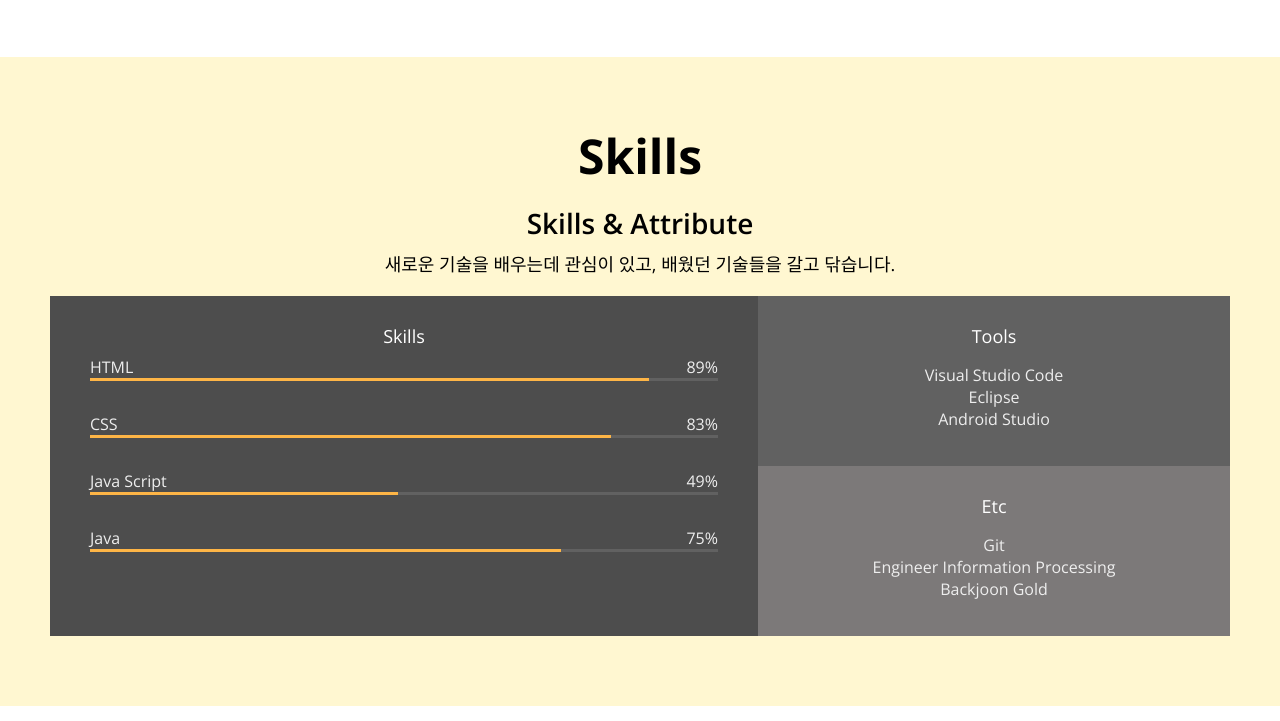
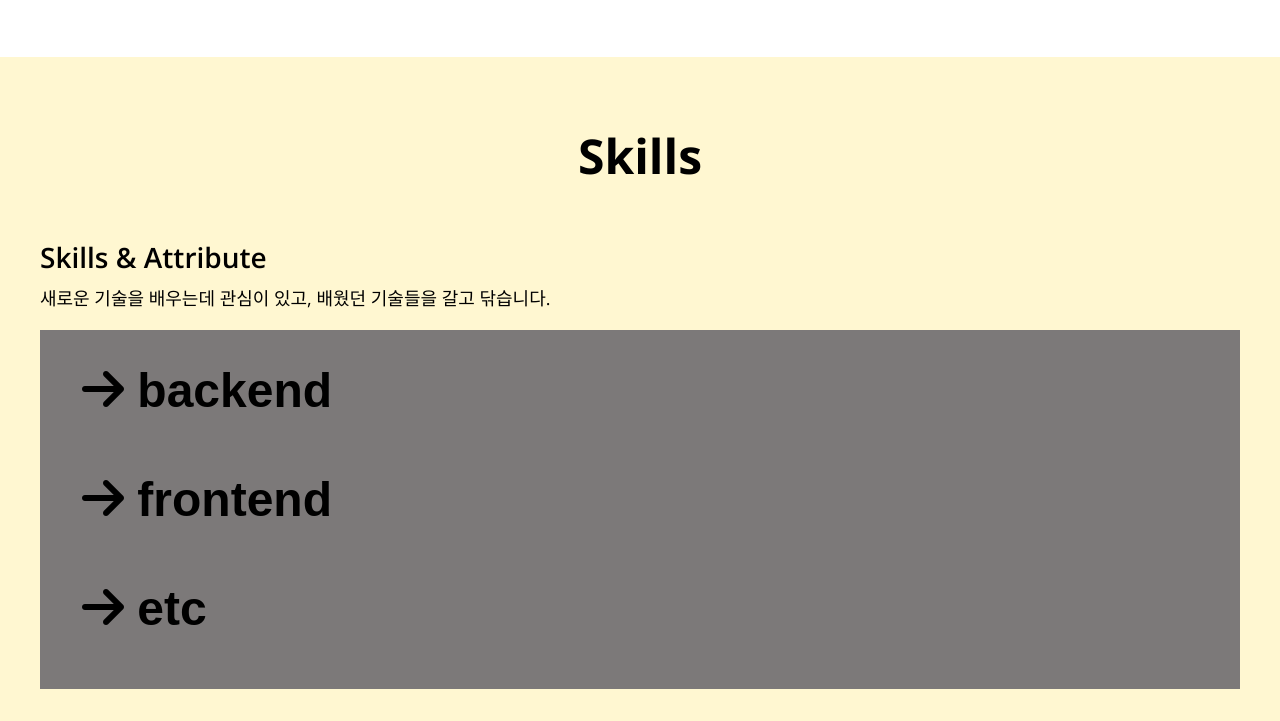
Before and after one commit to wjdtj9656/KJS-Portfolio, a plain HTML site: page index.html in a window 1280 px wide. Shown: the part 1379-2100 px from the top of the page. Drawn offline with nearby package versions, Linux system fonts and the light colour scheme.

Commit message:
change skills view

```diff
--- a/index.html
+++ b/index.html
@@ -1,28 +1,27 @@
 <!DOCTYPE html>
 <html lang="en">
+
 <head>
     <meta charset="UTF-8">
     <meta http-equiv="X-UA-Compatible" content="IE=edge">
     <meta name="viewport" content="width=device-width, initial-scale=1.0">
     <title>KJS's Portfolilio</title>
-    <meta name="description" content="KJS Portfolio"/>
-    <meta name="author" content="KJS"/>
+    <meta name="description" content="KJS Portfolio" />
+    <meta name="author" content="KJS" />
     <link rel="icon" type="image/png" href="images/favicon.png" />
 
     <!--https://fontawesome.com/-->
-    <script
-        src="https://kit.fontawesome.com/153425a482.js"
-        crossorigin="anonymous"
-    ></script>
+    <script src="https://kit.fontawesome.com/153425a482.js" crossorigin="anonymous"></script>
 
     <!--font-family: 'Open Sans', sans-serif;-->
     <!--fonts.google.com-->
     <link rel="preconnect" href="https://fonts.googleapis.com">
     <link rel="preconnect" href="https://fonts.gstatic.com" crossorigin>
     <link href="https://fonts.googleapis.com/css2?family=Open+Sans:wght@400;600;700&display=swap" rel="stylesheet">
-    <link rel="stylesheet" href="style.css"/>
+    <link rel="stylesheet" href="style.css" />
     <script src="main.js" defer></script>
 </head>
+
 <body>
     <!-- 주석단축키 ctrl+/ -->
     <!-- Navbar -->
@@ -47,14 +46,8 @@
     <!-- Home -->
     <section id="home" class="section">
         <div class="home__container">
-            <img
-            src="images/profile.jpg"
-            alt="js's profile"
-            class="home__avatar"
-            width="20%"
-            height="20%"
-            />
-            <h1 class="home__title">Hello, <br/>I'm KJS</h1>
+            <img src="images/profile.jpg" alt="js's profile" class="home__avatar" width="20%" height="20%" />
+            <h1 class="home__title">Welcome <br />I'm KJS</h1>
             <h2 class="home__description">개발자를 꿈꾸는 KJS</h2>
             <button class="home__contact" data-link="#contact">Contact Me</button>
         </div>
@@ -116,71 +109,59 @@
         </div>
     </section>
     <!-- Skills -->
-    <section id="skills" class="section">
+    <section id="skills">
         <div class="section__container">
-            <h1>Skills</h1>
+            <h1 class="skills__title">Skills</h1>
             <h2>Skills & Attribute</h2>
             <p>
                 새로운 기술을 배우는데 관심이 있고, 배웠던 기술들을 갈고 닦습니다.
             </p>
             <div class="skillset">
-                <div class="skillset__left">
-                    <h3 class="skillset__title">Skills</h3>
+                <ul>
+                    <li>
                         <div class="skill">
-                        <div class="skill__description">
-                            <span>HTML</span>
-                            <span>89%</span>
-                        </div>
-                        <div class="skill__bar">
-                            <div class="skill__value" style="width: 89%"></div>
-                        </div>
-                    </div>
-                    <div class="skill">
-                        <div class="skill__description">
-                            <span>CSS</span>
-                            <span>83%</span>
-                        </div>
-                        <div class="skill__bar">
-                            <div class="skill__value" style="width: 83%"></div>
-                        </div>
-                    </div>
-                    <div class="skill">
-                        <div class="skill__description">
-                            <span>Java Script</span>
-                            <span>49%</span>
-                        </div>
-                        <div class="skill__bar">
-                            <div class="skill__value" style="width: 49%"></div>
-                        </div>
-                    </div>
-                    <div class="skill">
-                        <div class="skill__description">
-                            <span>Java</span>
-                            <span>75%</span>
-                        </div>
-                        <div class="skill__bar">
-                            <div class="skill__value" style="width: 75%"></div>
-                        </div>
-                    </div>
-                </div>
-                <div class="skillset__right">
-                    <div class="tools">
-                        <h3 class="skillset__title">Tools</h3>
-                        <ul class="tools__list">
-                            <li><span>Visual Studio Code</span></li>
-                            <li><span>Eclipse</span></li>
-                            <li><span>Android Studio</span></li>
+                            <button class="showBack">
+                                <h1><i class="fa-solid fa-arrow-right skillArrowRightBack"></i>
+                                    <i class="fa-solid fa-arrow-down skillArrowDownBack">
+                                    </i>backend
+                                </h1>
+                            </button>
+                            <ul class="skillBack">
+                                <li>spring</li>
+                                <li>java</li>
                             </ul>
                         </div>
-                    <div class="etc">
-                        <h3 class="skillset__title">Etc</h3>
-                        <ul class="etc__list">
-                            <li><span>Git</span></li>
-                            <li><span>Engineer Information Processing</span></li>
-                            <li><span>Backjoon Gold</span></li>
+                    </li>
+                    <li>
+                        <div class="skill">
+                            <button class="showFront">
+                                <h1><i class="fa-solid fa-arrow-right skillArrowRightFront"></i>
+                                    <i class="fa-solid fa-arrow-down skillArrowDownFront">
+                                    </i>frontend
+                                </h1>
+                            </button>
+                            <ul class="skillFront">
+                                <li>html,css</li>
+                                <li>js</li>
+                                <li>react</li>
                             </ul>
                         </div>
+                    </li>
+                    <li>
+                        <div class="skill">
+                            <button class="showTools">
+                                <h1><i class="fa-solid fa-arrow-right skillArrowRightTools"></i>
+                                    <i class="fa-solid fa-arrow-down skillArrowDownTools">
+                                    </i>etc
+                                </h1>
+                            </button>
+                            <ul class="skillTools">
+                                <li>정보처리기사</li>
+                                <li>Git</li>
+                            </ul>
                         </div>
+                    </li>
+                </ul>
             </div>
         </div>
 
@@ -196,16 +177,8 @@
             </button>
         </div>
         <div class="work__project">
-            <a
-                href="https://github.com/wjdtj9656/PythonGame"
-                class="project"
-                target="blank"
-            >
-            <img
-                src="images/PYGAME.PNG"
-                alt="gitHub"
-                class="project__img"
-            />
+            <a href="https://github.com/wjdtj9656/PythonGame" class="project" target="blank">
+                <img src="images/PYGAME.PNG" alt="gitHub" class="project__img" />
                 <div class="project__description">
                     <h3>Git Hub</h3>
                     <span>PythonGAME</span>
@@ -226,16 +199,8 @@
         </div>
         <div class="work__projects">
             <div class="work__project">
-                <a
-                    href="https://github.com/wjdtj9656/WebServerClassProject"
-                    class="project"
-                    target="blank"
-                >
-                <img
-                    src="images/quiz.PNG"
-                    alt="gitHub"
-                    class="project__img"
-                />
+                <a href="https://github.com/wjdtj9656/WebServerClassProject" class="project" target="blank">
+                    <img src="images/quiz.PNG" alt="gitHub" class="project__img" />
                     <div class="project__description">
                         <h3>Git Hub</h3>
                         <span>quizPage</span>
@@ -276,4 +241,5 @@
         <i class="fas fa-arrow-up"></i>
     </button>
 </body>
+
 </html>
--- a/style.css
+++ b/style.css
@@ -49,6 +49,10 @@ a {
 ul {
   list-style: none;
   padding-left: 0;
+}
+li {
+  margin-left: 3%;
+  margin-bottom: 20px;
 }
 button {
   background-color: transparent;
@@ -240,47 +244,48 @@ p {
 
 #skills {
   background-color: var(--color-yellow);
+  padding: 50px 0;
+}
+.skills__title {
+  text-align: center;
+  margin-bottom: 50px;
 }
 
 .skillset {
   display: flex;
+  flex-direction: column;
   background-color: var(--color-light-grey);
   color: var(--color-light-white);
   margin: 20px 0;
 }
-.skillset__title {
-  color: var(--color-white);
+.skillBack {
+  display: none;
 }
-.skillset__left {
-  flex-basis: 60%;
-  background-color: var(--color-dark-grey);
-  padding: 20px 40px;
+.skillArrowRightBack {
+  display: inline;
 }
-.skill {
-  margin-bottom: 32px;
+.skillArrowDownBack {
+  display: none;
 }
-.skill__description {
-  display: flex;
-  justify-content: space-between;
+
+.skillFront {
+  display: none;
 }
-.skill__bar {
-  width: 100%;
-  height: 3px;
-  background-color: var(--color-grey);
+.skillArrowRightFront {
+  display: inline;
 }
-.skill__value {
-  height: 3px;
-  background-color: var(--color-orange);
+.skillArrowDownFront {
+  display: none;
 }
-.skillset__right {
-  flex-basis: 40%;
+
+.skillTools {
+  display: none;
 }
-.tools {
-  background-color: var(--color-grey);
+.skillArrowRightTools {
+  display: inline;
 }
-.tools,
-.etc {
-  padding: 20px;
+.skillArrowDownTools {
+  display: none;
 }
 /* Work */
 .work__categories {
```
Also changed, not shown: main.js (+76 -33 lines). Lines whose indentation alone changed are shown as unchanged.
